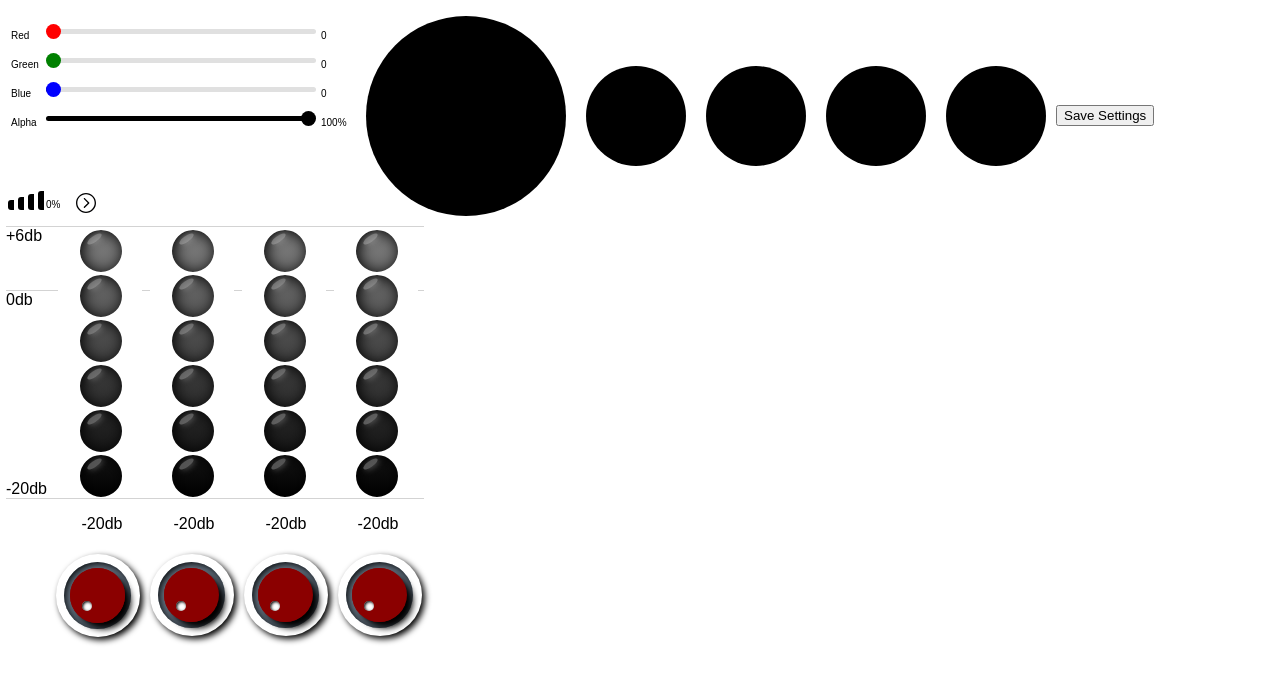
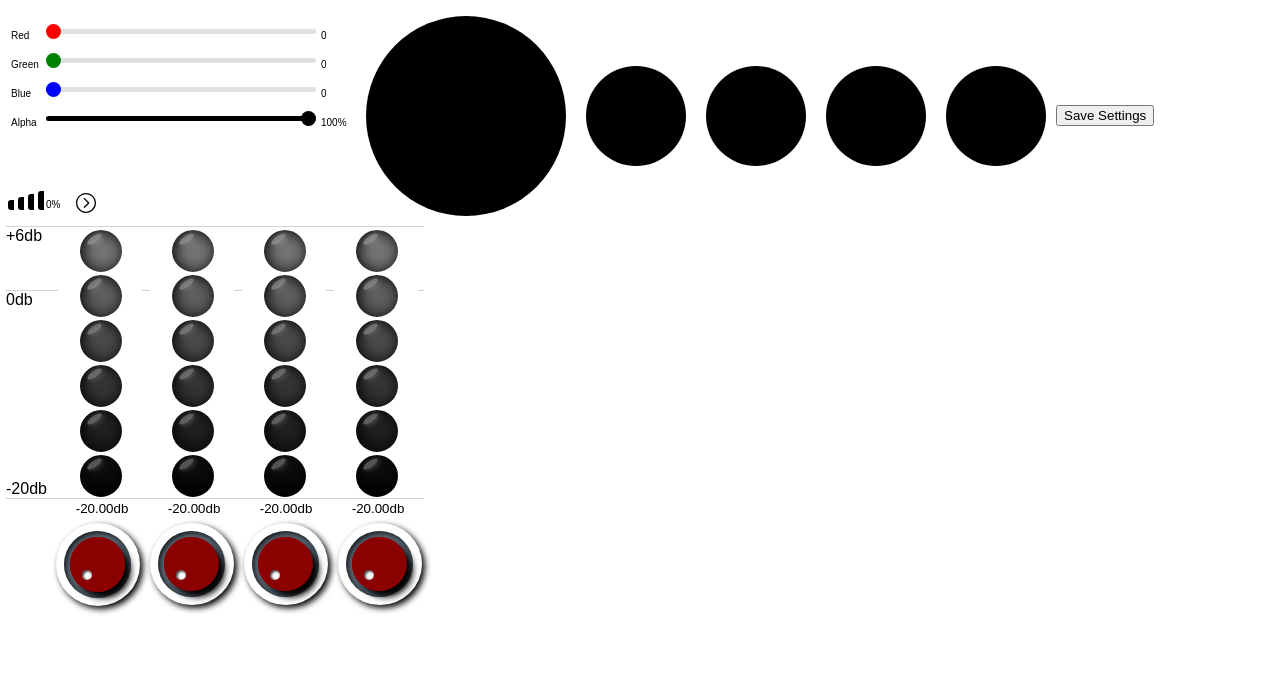
Before and after one commit to rardray/RGBA_SLIDERS, a React (Create React App) app: page / in a window 1280 px wide. Shown: the top 684 px of the page. Built offline with nearby package versions, Linux system fonts and the light colour scheme.

Commit message:
more accurate db reading

```diff
--- a/src/Graphs.js
+++ b/src/Graphs.js
@@ -46,8 +46,8 @@ const Graphs = props => {
         <div className="graphs" style={style} />
       </div>
       <div style={{ textAlign: 'center' }}>
-        <p>
-          {-20 + Math.round(props.height * 0.0962963)}
+        <p className="number-db">
+          {(-20 + props.height * 0.0962963).toFixed(2)}
           db
         </p>
       </div>
--- a/src/StyleSheets/round-control.css
+++ b/src/StyleSheets/round-control.css
@@ -230,3 +230,9 @@
   left: 0px;
   margin: 0px;
 }
+
+.number-db {
+  font-size: 10pt;
+  margin: 0px;
+  padding: 2px;
+}
```
